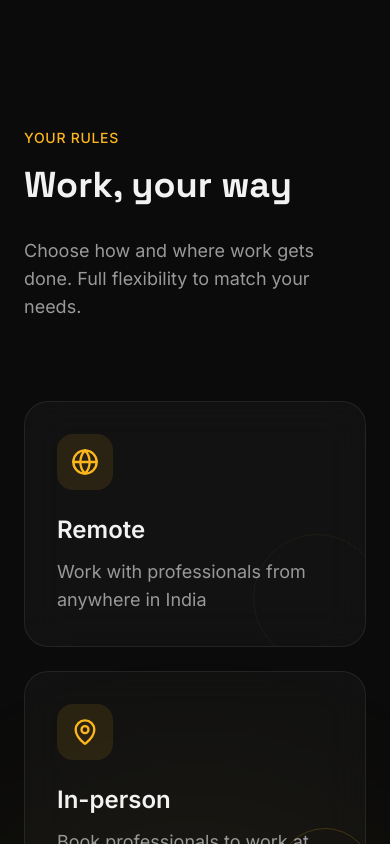
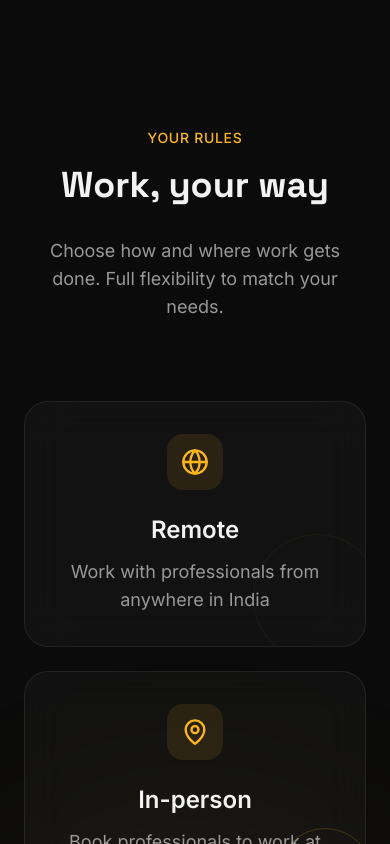
Before and after one commit to george-vpr/zypzo-site, a Next.js app: page / in a window 390 px wide. Shown: the part 3160-4004 px from the top of the page. Built offline with nearby package versions, Linux system fonts and the light colour scheme.

Commit message:
Update execution-modes.tsx

```diff
--- a/components/landing/execution-modes.tsx
+++ b/components/landing/execution-modes.tsx
@@ -33,7 +33,8 @@ export function ExecutionModes() {
 
       <div className="relative mx-auto max-w-7xl px-6 lg:px-8">
         {/* Section header - asymmetric */}
-        <div className="mb-20 grid items-end gap-8 lg:grid-cols-2">
+        {/* Added text-center for mobile, lg:text-left for desktop */}
+        <div className="mb-20 grid items-end gap-8 lg:grid-cols-2 text-center lg:text-left">
           <motion.div
             initial={{ opacity: 0, y: 30 }}
             whileInView={{ opacity: 1, y: 0 }}
@@ -84,9 +85,11 @@ export function ExecutionModes() {
                   )}
                 </div>
 
-                <div className="relative">
+                {/* Added text-center for mobile, md:text-left for desktop */}
+                <div className="relative text-center md:text-left">
                   {/* Icon */}
-                  <div className="mb-6 flex h-14 w-14 items-center justify-center rounded-2xl bg-yellow-400/10 transition-all duration-300 group-hover:bg-yellow-400/20">
+                  {/* Added mx-auto for mobile, md:mx-0 for desktop */}
+                  <div className="mb-6 flex h-14 w-14 items-center justify-center rounded-2xl bg-yellow-400/10 transition-all duration-300 group-hover:bg-yellow-400/20 mx-auto md:mx-0">
                     <mode.icon className="h-7 w-7 text-yellow-400" />
                   </div>
 
```
